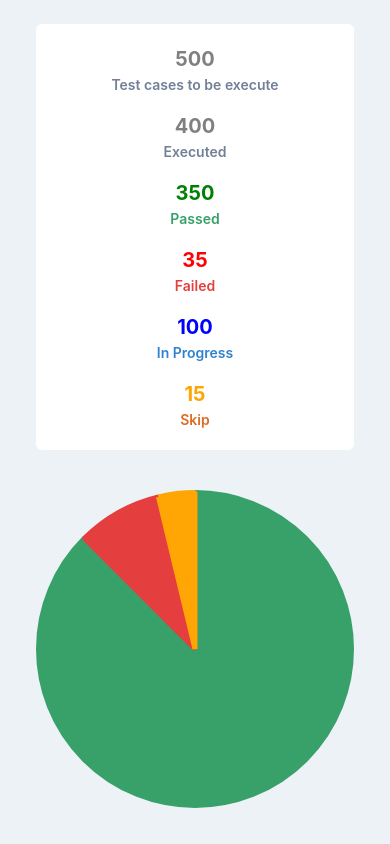
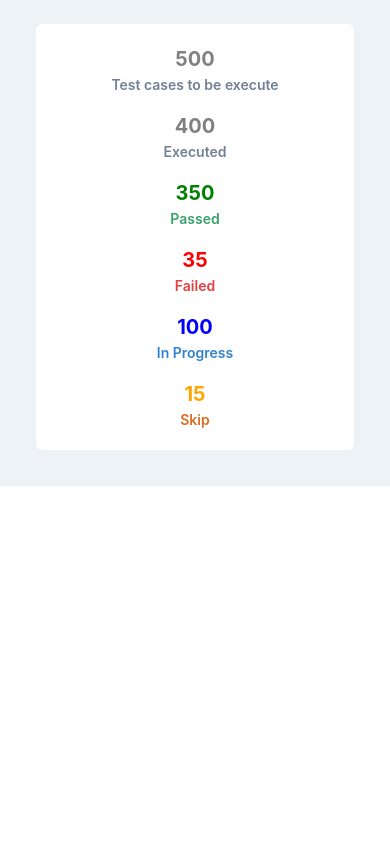
Before and after one commit to techyhk/automation-dashboard, a React (Vite) app: page /dashboard in a window 390 px wide. Shown: the part 496-1340 px from the top of the page. After the commit the page ends 982 px from the top, so only its background shows below. Built offline with nearby package versions, Linux system fonts and the light colour scheme.

Commit message:
chore: hide chart when in mobile view

```diff
--- a/src/pages/Dashboard/index.tsx
+++ b/src/pages/Dashboard/index.tsx
@@ -26,7 +26,7 @@ export const Dashboard = () => {
         <div className="xl:col-span-3 lg:col-span-2">
           <Summary data={data} />
         </div>
-        <div>
+        <div className="xl:block lg:block hidden">
           <Chart data={data} />
         </div>
       </div>
```
